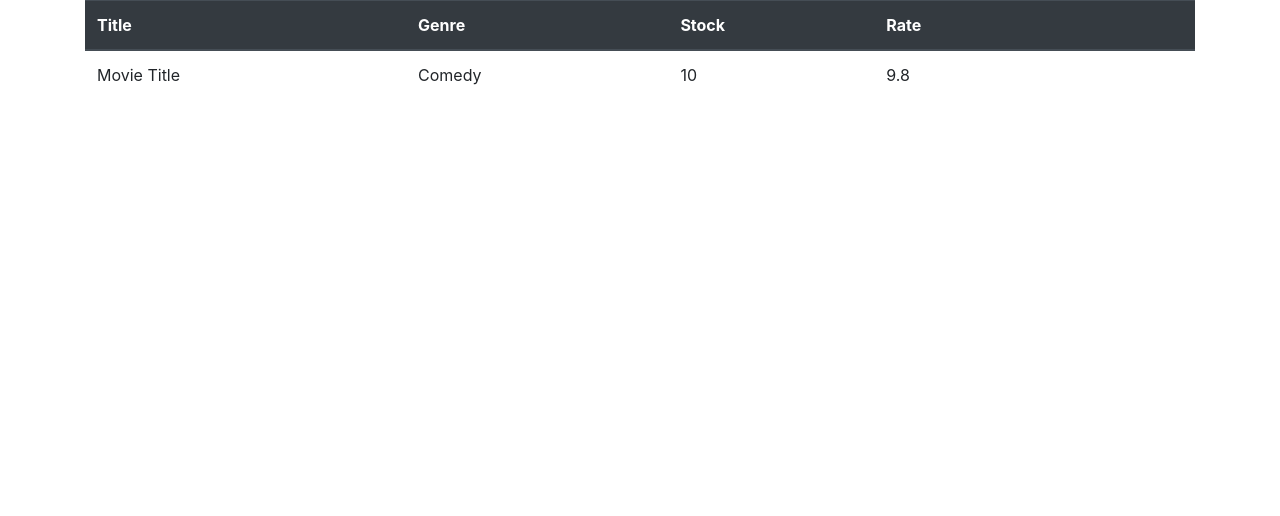
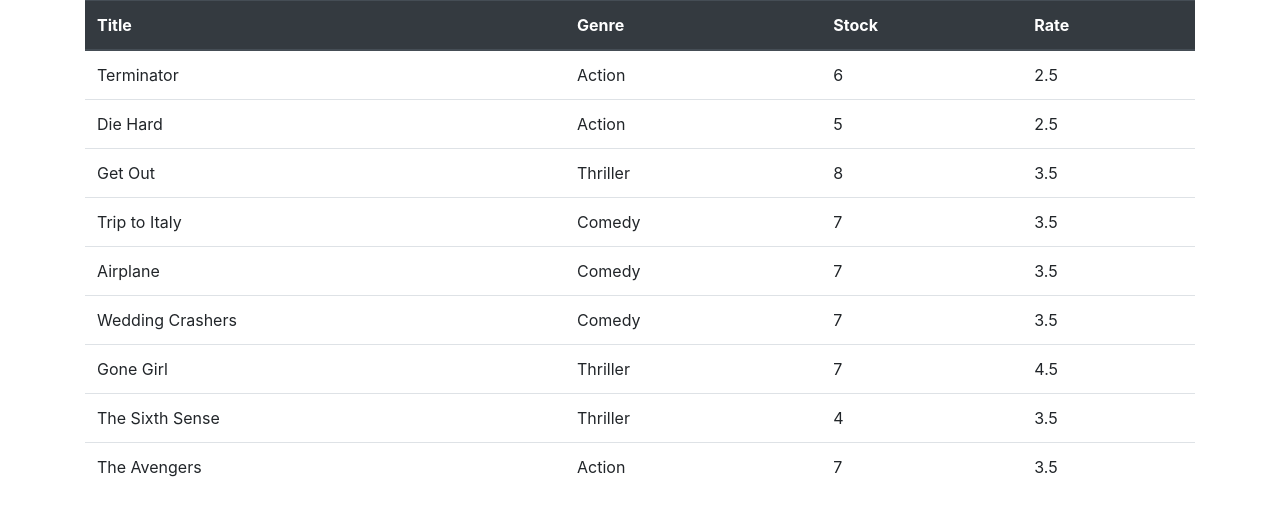
Before and after one commit to ariozone/vivideo, a React (Create React App) app: page / in a window 1280 px wide. Shown: the top 516 px of the page. Built offline with nearby package versions, Linux system fonts and the light colour scheme.

Commit message:
Enhanced the Movie class component to render each row of table from the movies file.#2

```diff
--- a/public/index.html
+++ b/public/index.html
@@ -12,7 +12,7 @@
       manifest.json provides metadata used when your web app is added to the
       homescreen on Android. See https://developers.google.com/web/fundamentals/web-app-manifest/
     -->
-    <link rel="manifest" href="%PUBLIC_URL%/manifest.json" />
+    <!-- <link rel="manifest" href="%PUBLIC_URL%/manifest.json" /> -->
     <!--
       Notice the use of %PUBLIC_URL% in the tags above.
       It will be replaced with the URL of the `public` folder during the build.
@@ -22,7 +22,7 @@
       work correctly both with client-side routing and a non-root public URL.
       Learn how to configure a non-root public URL by running `npm run build`.
     -->
-    <title>React App</title>
+    <title>Vivideo</title>
   </head>
   <body>
     <noscript>You need to enable JavaScript to run this app.</noscript>
--- a/src/components/movies.jsx
+++ b/src/components/movies.jsx
@@ -1,6 +1,11 @@
 import React, { Component } from "react";
+import { getMovies } from "../services/fakeMovieService";
 
 export default class Movies extends Component {
+  state = {
+    movies: getMovies()
+  };
+
   render() {
     return (
       <table className="table">
@@ -10,17 +15,17 @@ export default class Movies extends Component {
             <th scope="col">Genre</th>
             <th scope="col">Stock</th>
             <th scope="col">Rate</th>
-            <th />
-            <th />
           </tr>
         </thead>
         <tbody>
-          <tr>
-            <td>Movie Title</td>
-            <td>Comedy</td>
-            <td>10</td>
-            <td>9.8</td>
-          </tr>
+          {this.state.movies.map(movie => (
+            <tr key={movie._id}>
+              <td>{movie.title}</td>
+              <td>{movie.genre.name}</td>
+              <td>{movie.numberInStock}</td>
+              <td>{movie.dailyRentalRate}</td>
+            </tr>
+          ))}
         </tbody>
       </table>
     );
```
